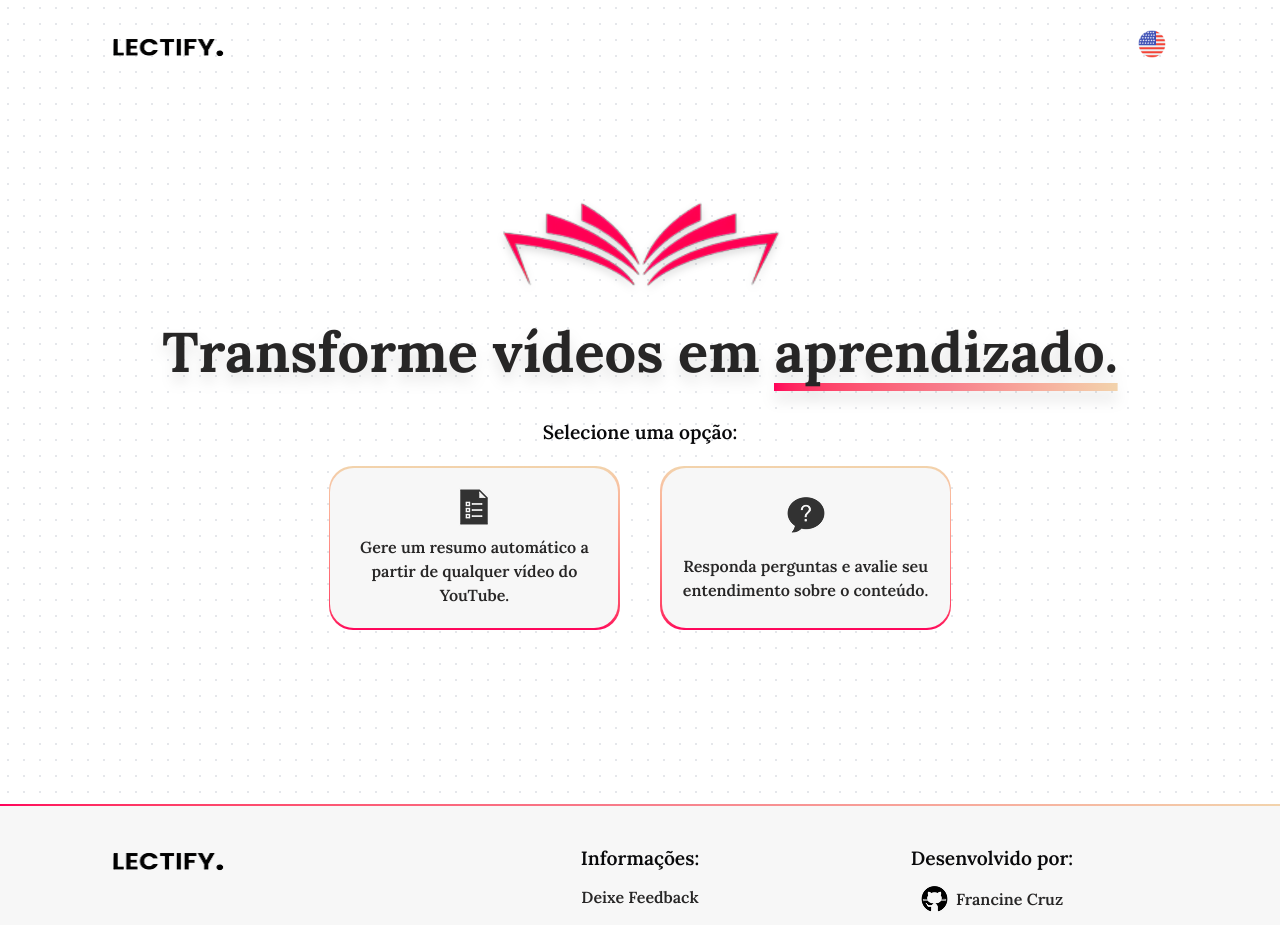
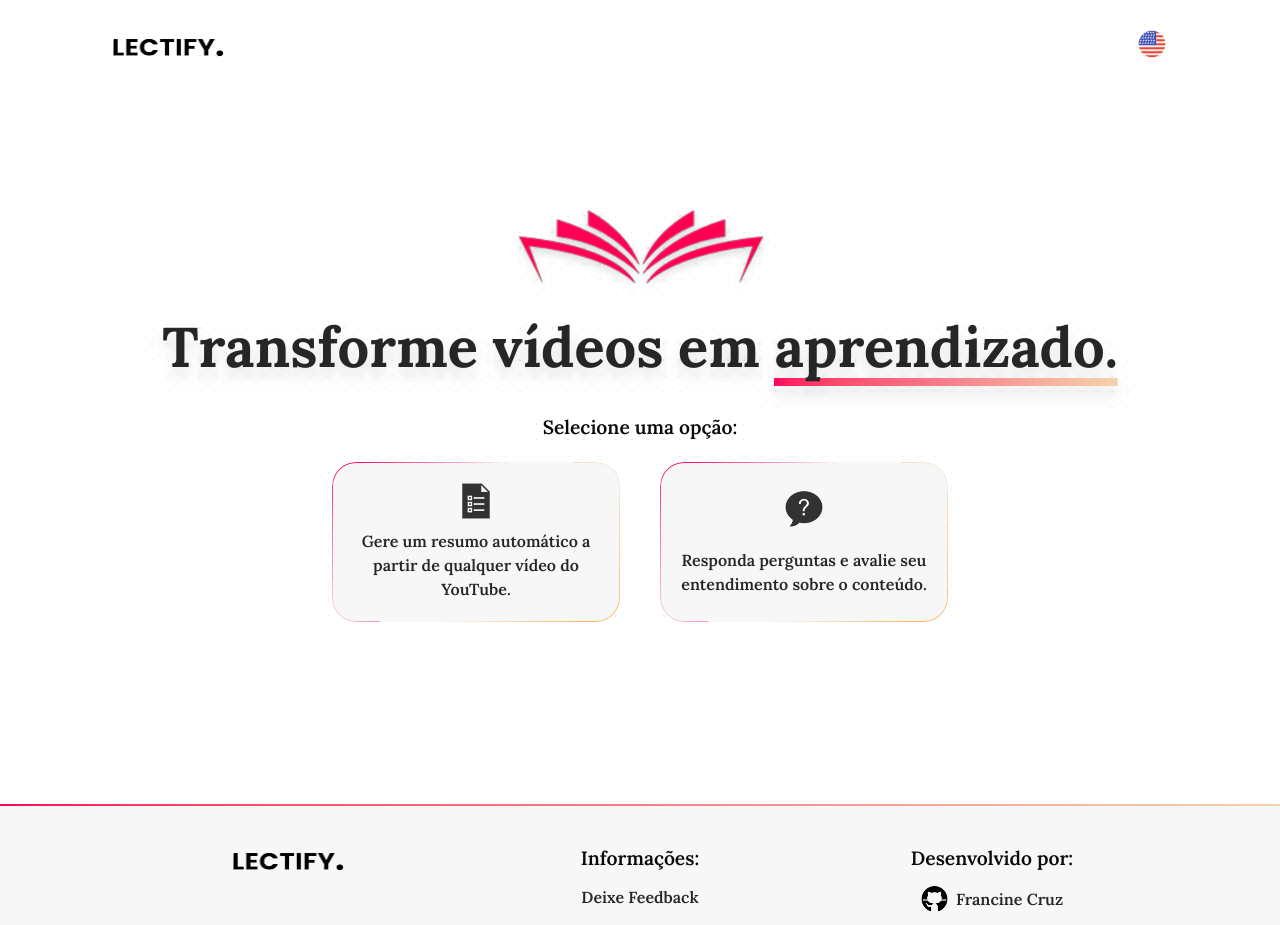
Before and after one commit to Francine02/Lectify, a Next.js app: page / in a window 1280 px wide. Shown: the top 925 px of the page. Built offline with nearby package versions, Linux system fonts and the light colour scheme.

Commit message:
style: improved accessibility when resizing

```diff
--- a/src/components/header/Logo.tsx
+++ b/src/components/header/Logo.tsx
@@ -4,7 +4,7 @@ export function Logo() {
     return (
         <Link href="/">
             <img
-                className='w-24 md:w-28 pt-2'
+                className='w-24 md:w-28 pt-2 mx-auto'
                 src="/assets/Logo-header.png"
                 alt="Logo escrito: Lectify." />
         </Link>
--- a/src/components/home/Card.tsx
+++ b/src/components/home/Card.tsx
@@ -1,11 +1,13 @@
 import Link from "next/link";
 import { CardProps } from "../../types/ImgTitleProps";
+import { Border } from "../finishQuiz/Border";
 
 export function Card({ text, img, href }: CardProps) {
     return (
         <Link href={href} className="pt-5 grid items-center justify-center hover:brightness-[96%] cursor-pointer transition duration-100 ease-in-out m-auto sm:m-0">
-            <div className="rounded-3xl bg-gradient-to-t from-rosa to-bege p-[0.1rem] hover:from-bege hover:to-rosa transition duration-100 ease-in-out">
-                <div className="grid items-center justify-center bg-bg-components p-4 rounded-3xl w-60 md:w-72 h-32 sm:h-40">
+            <div className="rounded-3xl relative overflow-clip">
+                <div className="grid items-center justify-center bg-bg-components p-4 w-60 md:w-72 h-36 sm:h-[10rem] rounded-3xl">
+                <Border />
                     <img src={img} alt="Icon" className="mx-auto" />
 
                     <p className="text-center text-[0.8rem] sm:text-[1rem] font-semibold text-text">
--- a/src/components/home/Hero.tsx
+++ b/src/components/home/Hero.tsx
@@ -10,7 +10,7 @@ export function Hero() {
     return (
         <>
             <Logo />
-            <Title title={t('hero.title.start')} emphasis={t('hero.title.startLine')} />
+            <Title useSparkles title={t('hero.title.start')} emphasis={t('hero.title.startLine')} />
             <SelectOption title={t('hero.page1.option')} />
 
             <div className="sm:flex gap-5 md:gap-8 lg:gap-10 justify-center">
--- a/src/components/home/Logo.tsx
+++ b/src/components/home/Logo.tsx
@@ -3,7 +3,7 @@ export function Logo() {
     return (
         <>
             <img
-                className="m-auto w-48 sm:w-60 lg:w-72 2xl:w-80 drop-shadow-lg "
+                className="m-auto w-44 sm:w-56 lg:w-64 2xl:w-80 drop-shadow-lg "
                 src="/assets/Logo-rosa.png"
                 alt="Logo secundário da página Lectify, é um desenho de um livro rosa" />
         </>
```
